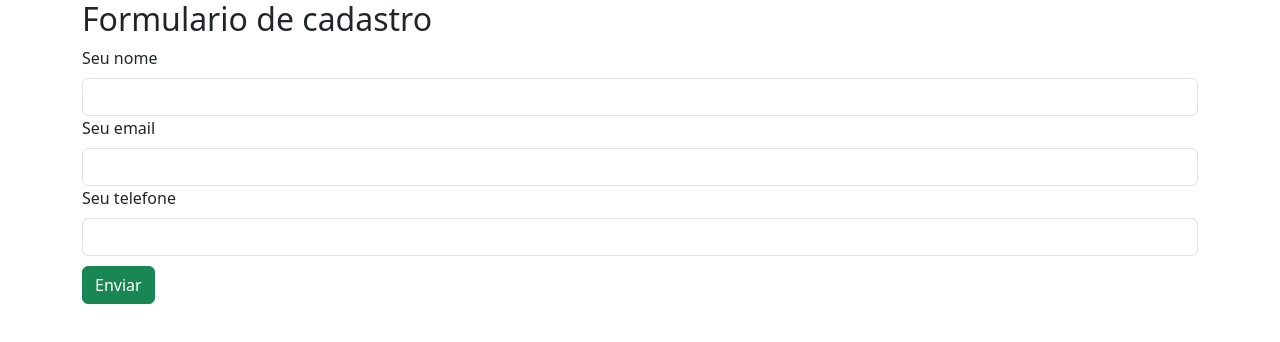
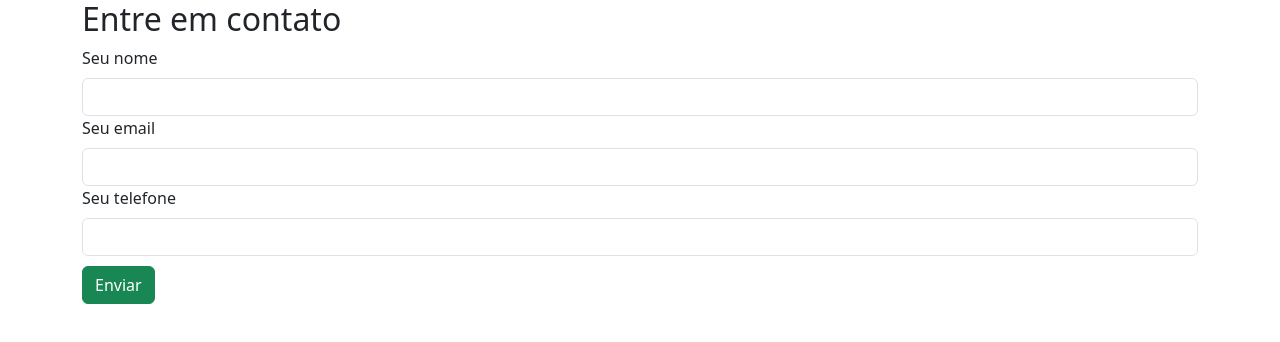
Before and after one commit to Natan13vinicius/curso_front_end, a plain HTML site: page index.html in a window 1280 px wide. Drawn offline with nearby package versions, Linux system fonts and the light colour scheme.

Commit message:
Revert "form cadastro"
This reverts commit 617563f36077c345518c12e9233be0adf5f3d53d.

```diff
--- a/index.html
+++ b/index.html
@@ -11,7 +11,7 @@
 
 <body>
     <div class="container">
-        <h2>Formulario de cadastro</h2>
+        <h2>Entre em contato</h2>
         <form action="">
             <label class="form-label" for="nome">Seu nome</label>
             <input class="form-control " type="text" id="nome">
```
